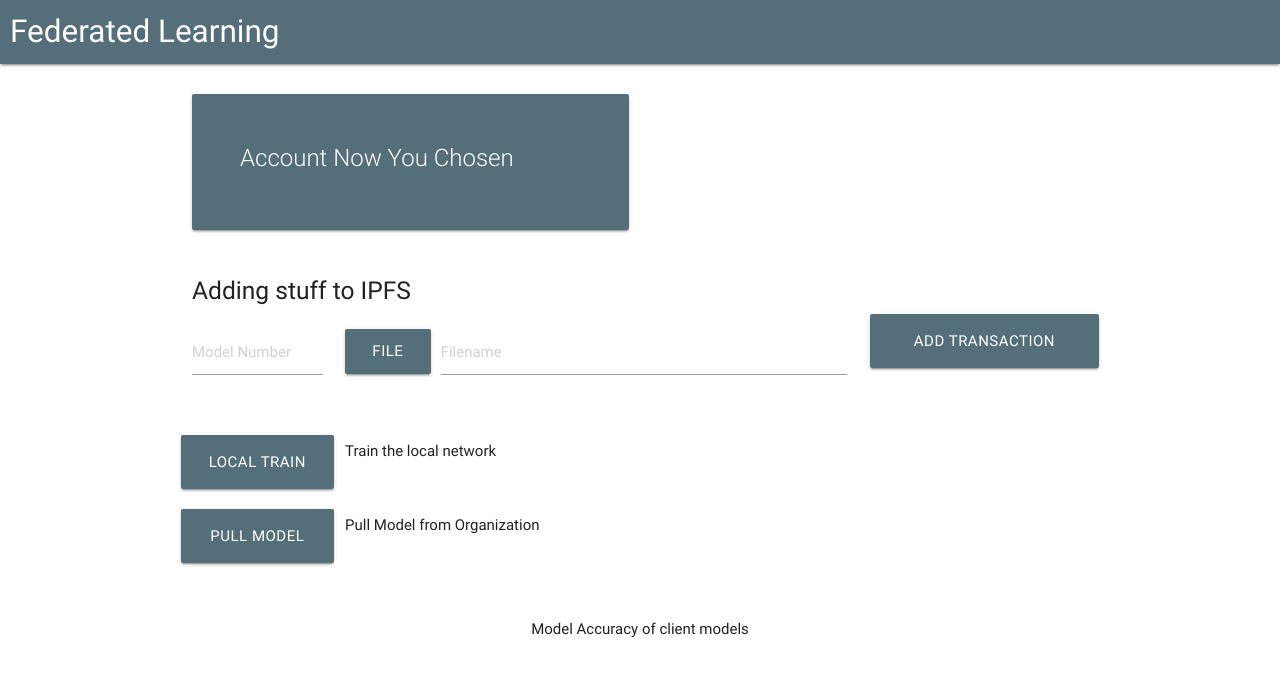
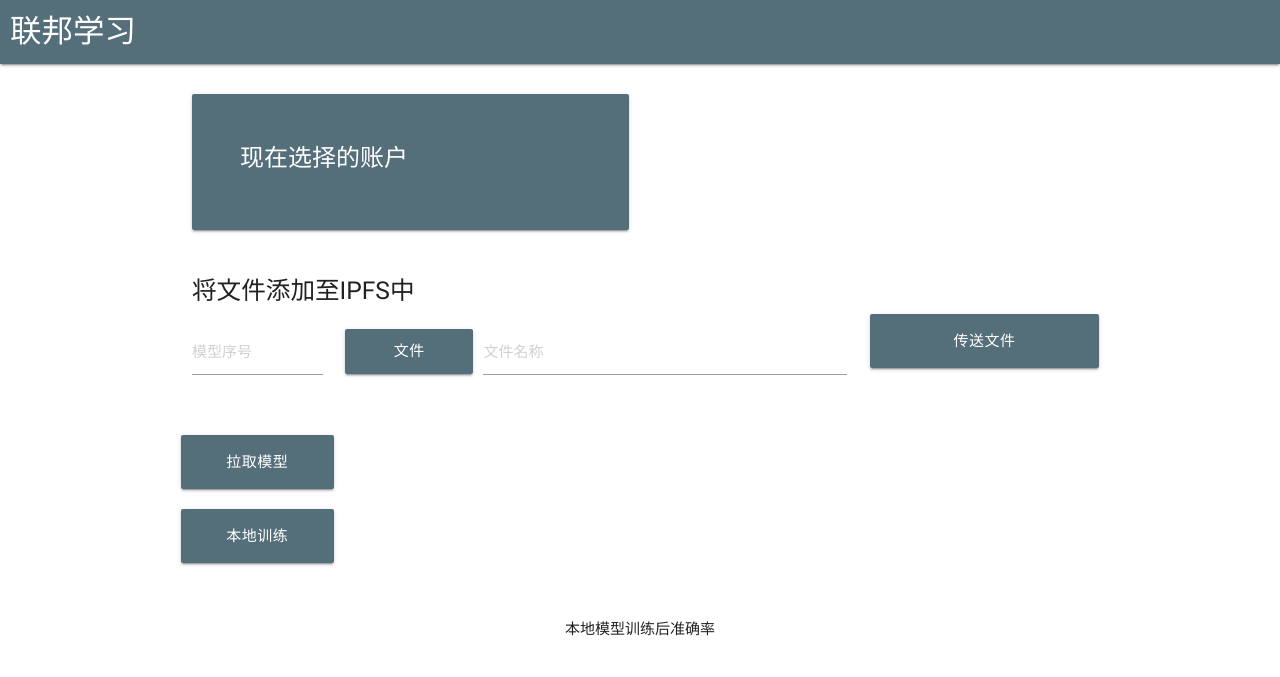
Before and after one commit to shigzz/fedblock, a Flask app: template flask/client/app/templates/functions.html in a window 1280 px wide. Shown: the top 677 px of the page. Run offline with Flask 2, Linux system fonts and the light colour scheme; the template is opened without the code that fills it, so the values that code supplies are empty; parts of the project's set-up code (start-up, migrations or seed data) failed here and were passed over.

Commit message:
templates change to zhongwen

```diff
--- a/flask/client/app/templates/functions.html
+++ b/flask/client/app/templates/functions.html
@@ -11,7 +11,7 @@
 <body>
 <nav>
     <div class="nav-wrapper blue-grey darken-1">
-        <a href="{{ url_for('homepage') }}" class="brand-logo title-style">Federated Learning</a>
+        <a href="{{ url_for('homepage') }}" class="brand-logo title-style">联邦学习</a>
     </div>
 </nav>
 <div class="container">
@@ -20,7 +20,7 @@
     <div class="col s12 m6">
       <div class="card blue-grey darken-1 card-panel hoverable">
         <div class="card-content white-text">
-          <span class="card-title">Account Now You Chosen</span>
+          <span class="card-title">现在选择的账户</span>
           <p>{{ account }}</p>
         </div>
       </div>
@@ -29,48 +29,40 @@
 
     <div class="row">
         <div class="col s12">
-            <h5>Adding stuff to IPFS</h5>
+            <h5>将文件添加至IPFS中</h5>
         </div>
         <form action="{{ url_for('addFileToIPFS') }}" method="POST" enctype='multipart/form-data' class="col s12">
             <div class="row">
                 <div class="input-field col s2">
-                    <input placeholder="Model Number" name="model_number" id="model_number" type="number"
+                    <input placeholder="模型序号" name="model_number" id="model_number" type="number"
                            class="validate">
                     <label for="first_name"></label>
                 </div>
                 <div class="file-field input-field col s7">
-                    <div class="btn col s2 blue-grey darken-1">
-                        <span>File</span>
-                        <input type="file" name="file">
+                    <div class="btn col s3 blue-grey darken-1">
+                        <span>文件</span>
+                        <input type="file" name="file" id="file" onchange="document.getElementById('filename').value=this.files[0].name">
                     </div>
-                    <div class="file-path-wrapper col s10">
-                        <input class="file-path validate"
-                               placeholder="Filename"
-                               name="filename">
+                    <div class="file-path-wrapper col s9">
+                        <input class="file-path validate" placeholder="文件名称" name="filename" id="filename">
                     </div>
                 </div>
-                <button name="action" class="waves-effect waves-light btn-large blue-grey darken-1 col s3">Add Transaction
+                <button name="action" class="waves-effect waves-light btn-large blue-grey darken-1 col s3">传送文件
                 </button>
             </div>
         </form>
     </div>
     <div class="row">
-        <form action="{{ url_for('train') }}" method="POST">
-            <button name="action" class="waves-effect waves-light btn-large blue-grey darken-1 col s2">Local Train
+        <form action="{{ url_for('checkpoint_model_pull') }}" method="POST">
+            <button name="action" class="waves-effect waves-light btn-large blue-grey darken-1 col s2">拉取模型
             </button>
         </form>
-        <div class="col s10">
-            <h6>Train the local network</h6>
-        </div>
     </div>
     <div class="row">
-        <form action="{{ url_for('checkpoint_model_pull') }}" method="POST">
-            <button name="action" class="waves-effect waves-light btn-large blue-grey darken-1 col s2">Pull Model
+        <form action="{{ url_for('train') }}" method="POST">
+            <button name="action" class="waves-effect waves-light btn-large blue-grey darken-1 col s2">本地训练
             </button>
         </form>
-        <div class="col s10">
-            <h6>Pull Model from Organization</h6>
-        </div>
     </div>
 </div>
 <div class="row">
@@ -99,7 +91,7 @@
     <div class="row">
         <div class="col s6 offset-s3">
             <p>
-            <center>Model Accuracy of client models</center>
+            <center>本地模型训练后准确率</center>
             </p>
             {% if accuracy %}
                 <h5><center>{{ accuracy }}</center></h5>
@@ -107,5 +99,10 @@
         </div>
     </div>
 </div>
+<script>
+function loadFile(file){
+    $("#filename").html(file.name);
+}
+</script>
 </body>
 </html>
```
Also changed, not shown: dump.txt (+20 -20 lines), flask/client/app/templates/homepage.html (+4 -5 lines), flask/organization/app/templates/account.html (+4 -5 lines), flask/organization/app/templates/files.html (+11 -11 lines), flask/organization/app/templates/homepage.html (+8 -8 lines), README.md.
